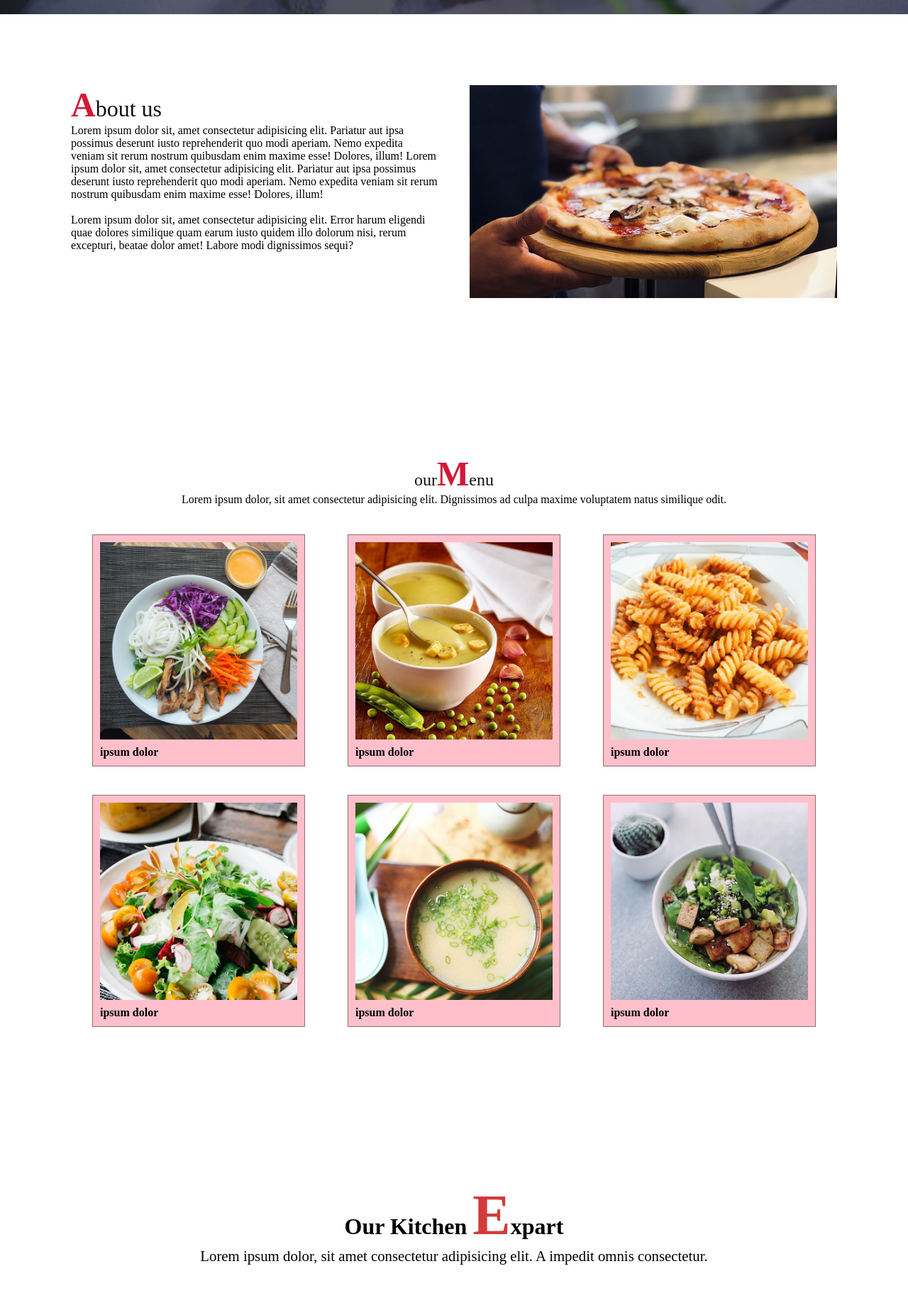
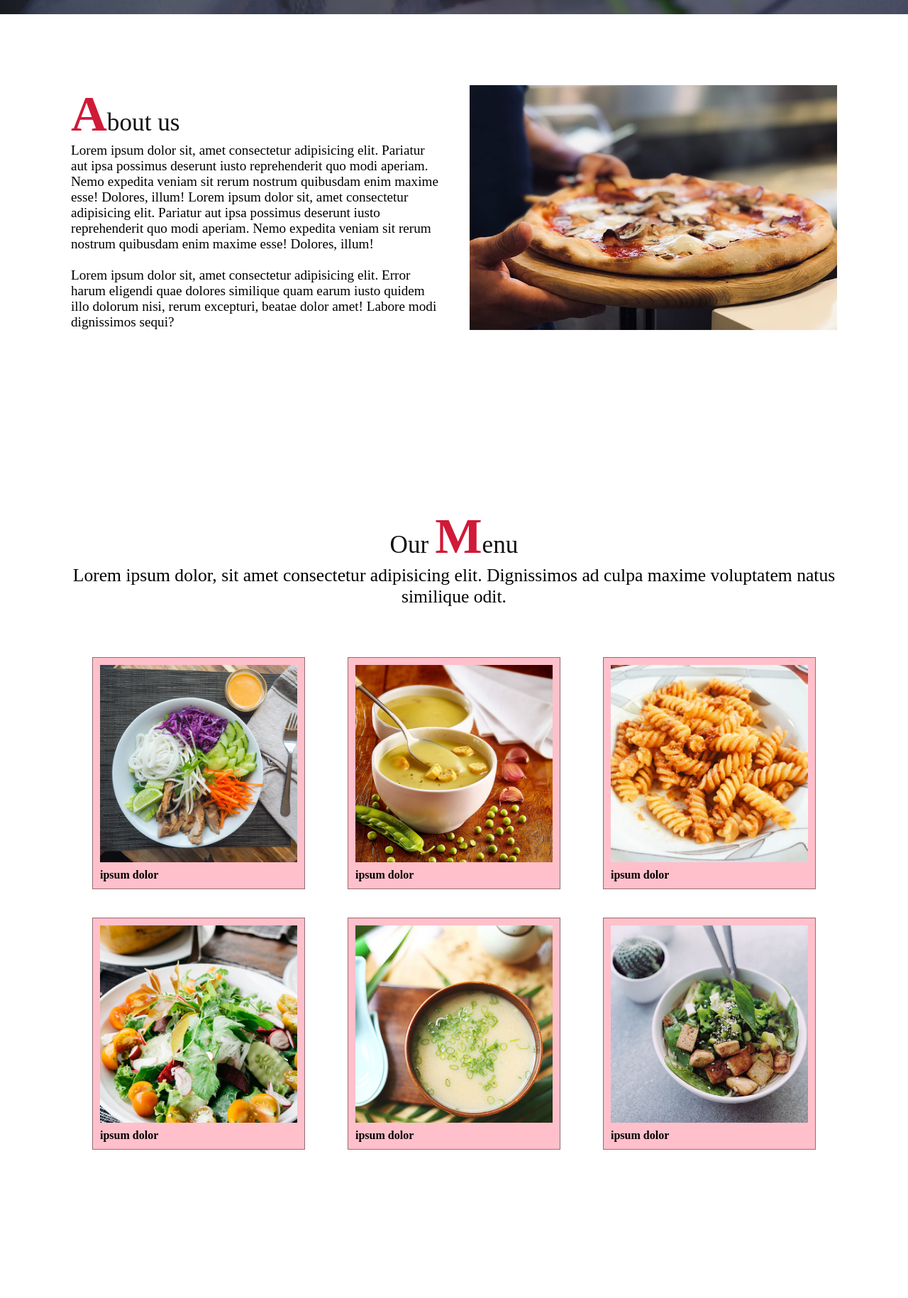
Before and after one commit to smrahman0009/food-blog, a plain HTML site: page index.html in a window 1280 px wide. Shown: the part 780-2609 px from the top of the page at 71% size. Drawn offline with Linux system fonts and the light colour scheme.

Commit message:
title solved

```diff
--- a/index.html
+++ b/index.html
@@ -38,8 +38,9 @@
         <section class="about" id="about">
             <div class="row">
                 <div class="col-150">
-                    <h2 class="title-text"><span>A</span>bout us</h2>
-                    <p>
+                    <div class="title">
+                        <h2><span>A</span>bout us</h2>
+                        <p class="about-p">
                             Lorem ipsum dolor sit, amet consectetur adipisicing elit. Pariatur aut ipsa possimus deserunt iusto reprehenderit quo modi aperiam. Nemo expedita veniam sit rerum nostrum quibusdam enim maxime esse! Dolores, illum!
                             Lorem ipsum dolor sit, amet consectetur adipisicing elit. Pariatur aut ipsa possimus deserunt iusto reprehenderit quo modi aperiam. Nemo expedita veniam sit rerum nostrum quibusdam enim maxime esse! Dolores, illum!
 
@@ -47,6 +48,7 @@
                             <br>
                             Lorem ipsum dolor sit, amet consectetur adipisicing elit. Error harum eligendi quae dolores similique quam earum iusto quidem illo dolorum nisi, rerum excepturi, beatae dolor amet! Labore modi dignissimos sequi?
                         </p>
+                    </div>
                 </div>
                 <div class="col-150">
                     <div class="img-box">
@@ -57,7 +59,7 @@
         </section>
         <section class="menu" id="menu">
             <div class="title">
-                <h2>our<span>M</span>enu</h2>
+                <h2>Our <span>M</span>enu</h2>
                 <p>Lorem ipsum dolor, sit amet consectetur adipisicing elit. Dignissimos ad culpa maxime voluptatem natus similique odit.</p>
             </div>
             <div class="content">
--- a/style.css
+++ b/style.css
@@ -122,17 +122,26 @@ section{
 .about .row .col-150{
     width: 48%;
 }
+/* ----------------------__ABOUT__US__----------- */
 
-.title-text{
+.title h2{
     color: #111;
-    font-size: 2em;
+    font-size: 2.2em;
     font-weight: 300;
 }
 
-.title-text span{
+.title span{
     color: rgb(209, 25, 56);
     font-weight: 700;
-    font-size: 1.5em;
+    font-size: 2em;
+}
+
+.about-p{
+    font-size: 1.2em !important;
+}
+
+.title p{
+    font-size: 1.6em;
 }
 
 .row .col-150 .img-box{
@@ -151,6 +160,9 @@ section{
     object-fit: cover;
 }
 
+/* -----------------------------__END__ABOUT__US__-------------- */
+
+
 .menu .title{
     display: flex;
     flex-wrap: wrap;
@@ -160,20 +172,9 @@ section{
     text-align: center;
 }
 
-.menu .title span{
-    color: rgb(209, 25, 56);
-    font-weight: 700;
-    font-size: 2em;
-}
-
-.menu .title h2{
-    color: #111;
-    font-size: 1.5em;
-    font-weight: 300;
-}
 
 .menu .title {
-    margin: 20px 0px;
+    margin: 50px 0px;
 }
 
 .menu .content{
@@ -214,22 +215,11 @@ section{
     flex-direction: column;
     justify-content: center;
     text-align: center;
+    margin: 50px 0px;
 }
 
-.kitchen .title h2{
-    font-size: 2em;
-}
-.kitchen .title span{
-    color: #D23B3A;
-    font-size: 2.5em;
-}
-
-.kitchen .title p{
-    font-size: 1.3em;
-}
 
 .kitchen .content-box{
-    margin: 50px 0px;
     display: flex;
     flex-wrap: wrap;
     flex-direction: row;
@@ -267,19 +257,12 @@ section{
     flex-direction: column;
     justify-content: center;
     text-align: center;
-    margin-bottom: 50px;
+    margin: 50px 0px;
     color: white;
 }
 
 .testimonials .title h2{
-    font-size: 2em;
-}
-.testimonials .title p{
-    font-size: 1.3em;
-}
-.testimonials .title span{
-    color: #D23B3A;
-    font-size: 2.5em;
+    color: white;
 }
 
 .testimonials .content-box{
@@ -325,20 +308,9 @@ section{
     flex-direction: column;
     justify-content: center;
     text-align: center;
-    margin-bottom: 50px;
-    color: black;
+    margin-bottom: 50px 0px;
 }
 
-.contact .title h2{
-    font-size: 2em;
-}
-.contact .title p{
-    font-size: 1.3em;
-}
-.contact .title span{
-    color: #D23B3A;
-    font-size: 2.5em;
-}
 
 .contact-form{
     padding: 75px 50px;
```
Lines whose indentation alone changed are shown as unchanged.
